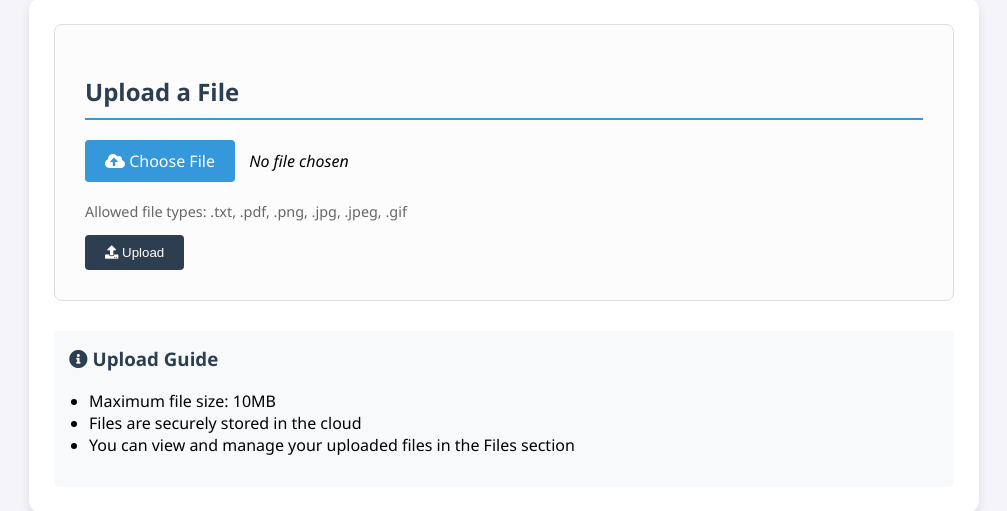
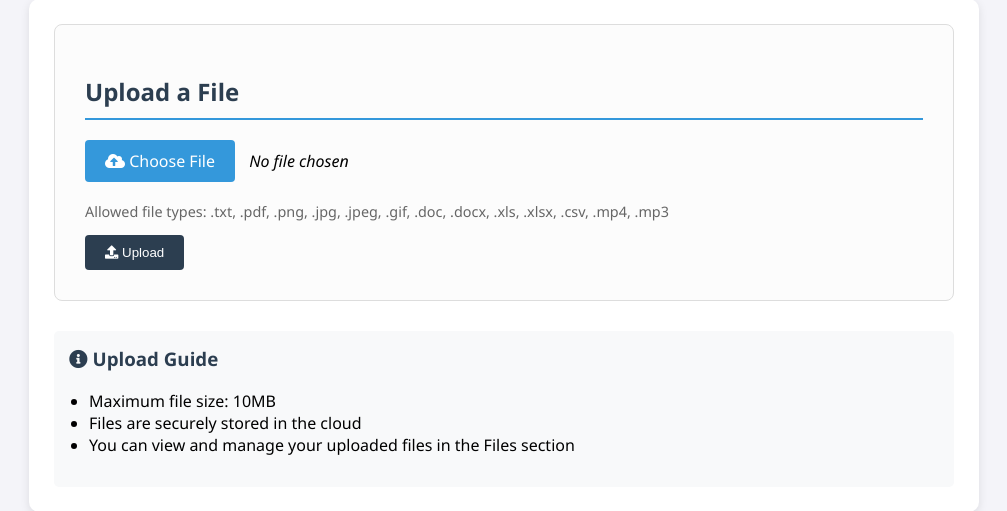
Before and after one commit to abdallahsaber065/cloud-project, a Flask app: page / in a window 1280 px wide. Shown: the part 135-646 px from the top of the page, without its empty margins (136-1143 px from the left). Run offline with Flask 3, Linux system fonts and the light colour scheme.

Commit message:
feat: Expand allowed file types for upload functionality

```diff
--- a/app.py
+++ b/app.py
@@ -19,7 +19,7 @@ S3_BUCKET = os.environ.get(
 AWS_REGION = os.environ.get("AWS_REGION", "eu-north-1")
 
 # File type validation
-ALLOWED_EXTENSIONS = {"txt", "pdf", "png", "jpg", "jpeg", "gif"}
+ALLOWED_EXTENSIONS = {"txt", "pdf", "png", "jpg", "jpeg", "gif", "doc", "docx", "xls", "xlsx", "csv", "mp4", "mp3"}
 
 # Remove the print statements that expose credential information
 AWS_ACCESS_KEY = os.environ.get("AWS_ACCESS_KEY_ID")
@@ -78,29 +78,20 @@ def upload_file():
     if file and allowed_file(file.filename):
         filename = secure_filename(file.filename)  # Sanitize filename
         try:
-            # Option 1: Upload with public read ACL (Simpler for direct links, less secure)
+            # Upload file without ACL parameter since the bucket doesn't support ACLs
             s3_client.upload_fileobj(
                 file,
                 S3_BUCKET,
-                filename,
-                ExtraArgs={'ACL': 'public-read'}
+                filename
+                # No ACL needed - bucket has ACLs disabled
             )
-            download_url = f"https://{S3_BUCKET}.s3.{AWS_REGION}.amazonaws.com/{filename}"
 
-            # Option 2 (commented out): Upload private and generate Presigned URL (More secure)
-            # s3_client.upload_fileobj(
-            #     file,
-            #     S3_BUCKET,
-            #     filename,
-            #     # No ACL needed if bucket is private and accessed via presigned URL
-            # )
-            #
-            # # Generate a presigned URL for temporary access (expires in 3600 seconds = 1 hour)
-            # download_url = s3_client.generate_presigned_url(
-            #     "get_object",
-            #     Params={"Bucket": S3_BUCKET, "Key": filename},
-            #     ExpiresIn=3600,  # URL expiry time in seconds
-            # )
+            # Generate a presigned URL for access (expires in 3600 seconds = 1 hour)
+            download_url = s3_client.generate_presigned_url(
+                "get_object",
+                Params={"Bucket": S3_BUCKET, "Key": filename},
+                ExpiresIn=604800,  # URL expiry time in seconds (7 days = 604800 seconds)
+            )
 
             flash(f'File "{filename}" uploaded successfully!')
             return render_template(
@@ -171,11 +162,11 @@ def feedback():
 def download_file(filename):
     """Generate a presigned URL for downloading a specific file."""
     try:
-        # Generate a presigned URL for permanent access (no expiration)
+        # Generate a presigned URL with expiration within AWS limits (less than 1 week)
         download_url = s3_client.generate_presigned_url(
             "get_object",
             Params={"Bucket": S3_BUCKET, "Key": filename},
-            ExpiresIn=31536000,  # URL expiry time in seconds (1 year = 31536000 seconds)
+            ExpiresIn=604800 - 60,  # URL expiry time in seconds (1 week minus 1 minute to be safe)
         )
         return redirect(download_url)
     except Exception as e:
@@ -222,13 +213,18 @@ def search_files():
             if file_type != "all":
                 if file_type == "image" and not filename.endswith(('.jpg', '.jpeg', '.png', '.gif')):
                     continue
-                elif file_type == "document" and not filename.endswith(('.doc', '.docx', '.pdf', '.txt')):
+                elif file_type == "document" and not filename.endswith(('.doc', '.docx', '.pdf', '.txt', '.xls', '.xlsx', '.csv')):
                     continue
                 elif file_type == "pdf" and not filename.endswith('.pdf'):
                     continue
                 elif file_type == "text" and not filename.endswith('.txt'):
                     continue
-
+                elif file_type == "spreadsheet" and not filename.endswith(('.xls', '.xlsx', '.csv')):
+                    continue
+                elif file_type == "video" and not filename.endswith('.mp4'):
+                    continue
+                elif file_type == "audio" and not filename.endswith('.mp3'):
+                    continue
             # Filter by date
             if date_filter != "all":
                 file_date = file['last_modified']
--- a/templates/index.html
+++ b/templates/index.html
@@ -107,7 +107,7 @@
                 <span class="file-input-name">No file chosen</span>
             </div>
 
-            <p class="allowed-types">Allowed file types: .txt, .pdf, .png, .jpg, .jpeg, .gif</p>
+            <p class="allowed-types">Allowed file types: .txt, .pdf, .png, .jpg, .jpeg, .gif, .doc, .docx, .xls, .xlsx, .csv, .mp4, .mp3</p>
 
             <button type="submit" class="submit-btn">
                 <i class="fas fa-upload"></i> Upload
```
